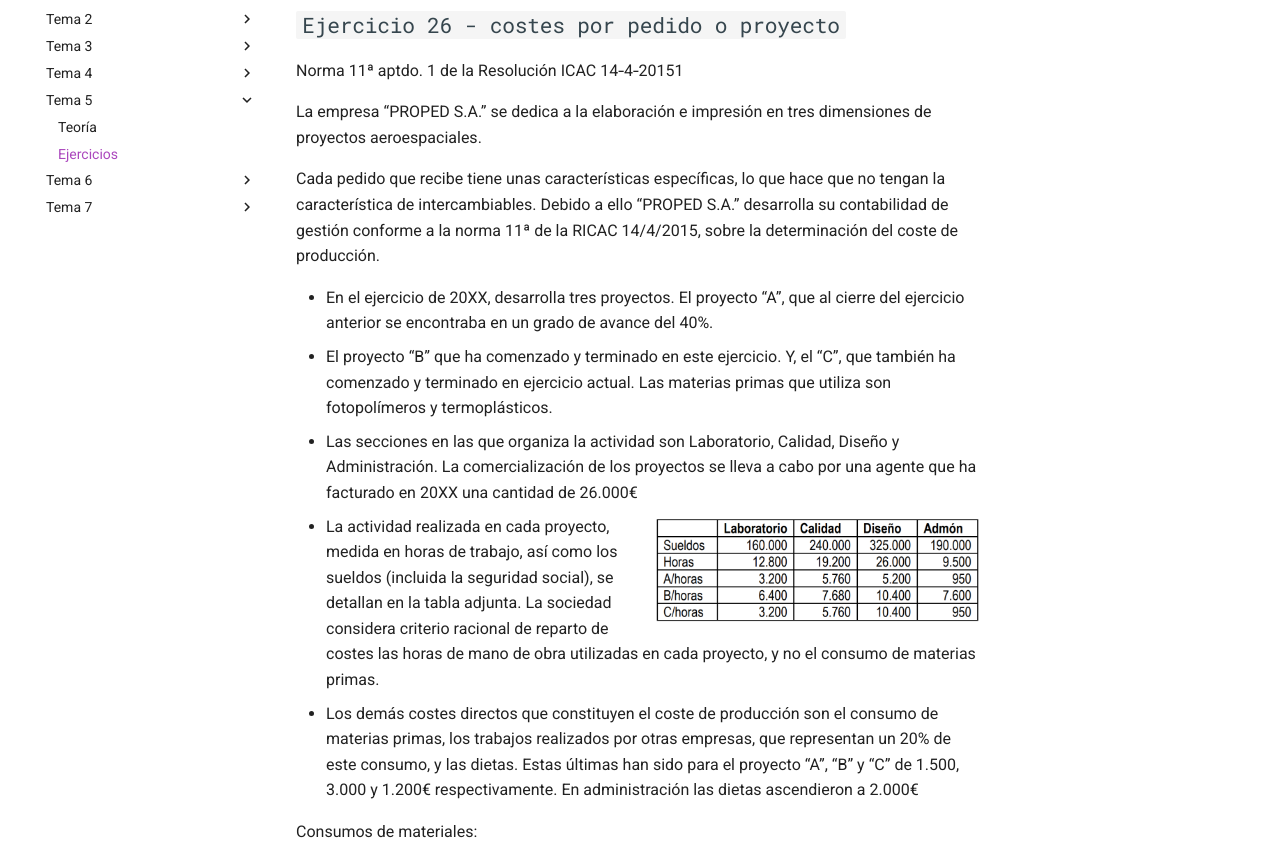
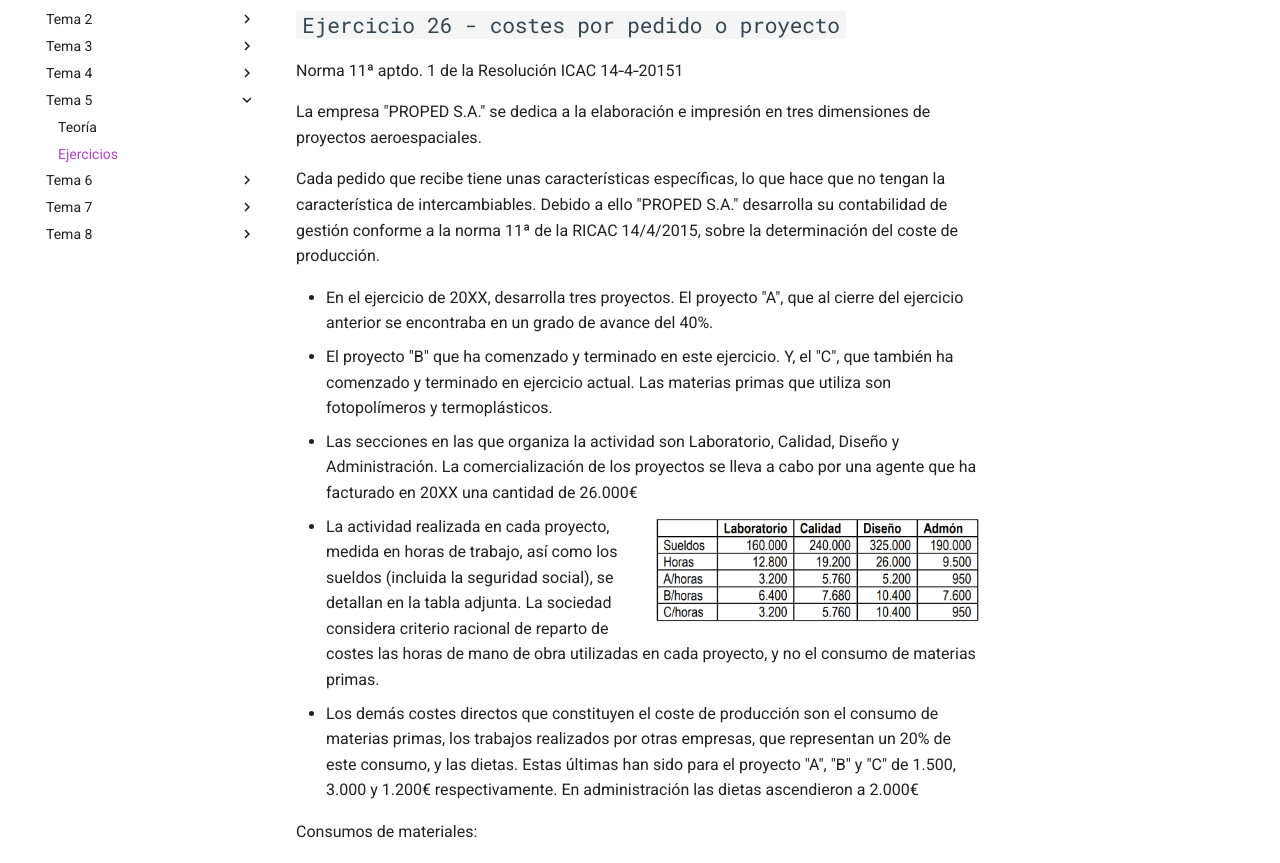
Before and after one commit to team-ittade/gest, an MkDocs documentation site: the page built from docs/tema-5/ejercicios.md, in a window 1280 px wide and 1400 px high. Shown: the part 173-1036 px from the top of the window. Built offline with MkDocs 1.6.1 and Material for MkDocs 9.7.7, drawn with Linux system fonts in a browser that asks for light colours; comment, search, counter and statistics services are not loaded.

Commit message:
2021-05-10 - tema 8 + ejercicios 33 y 34

```diff
--- a/docs/tema-5/ejercicios.md
+++ b/docs/tema-5/ejercicios.md
@@ -4,15 +4,15 @@
 
 Norma 11ª aptdo. 1 de la Resolución ICAC 14‐4‐20151
 
-La empresa “PROPED S.A.” se dedica a la elaboración e impresión en tres dimensiones de proyectos aeroespaciales.
+La empresa "PROPED S.A." se dedica a la elaboración e impresión en tres dimensiones de proyectos aeroespaciales.
 
-Cada pedido que recibe tiene unas características específicas, lo que hace que no tengan la característica de intercambiables. Debido a ello “PROPED S.A.” desarrolla su contabilidad de gestión conforme a la norma 11ª de la RICAC 14/4/2015, sobre la determinación del coste de producción.
+Cada pedido que recibe tiene unas características específicas, lo que hace que no tengan la característica de intercambiables. Debido a ello "PROPED S.A." desarrolla su contabilidad de gestión conforme a la norma 11ª de la RICAC 14/4/2015, sobre la determinación del coste de producción.
 
-- En el ejercicio de 20XX, desarrolla tres proyectos. El proyecto “A”, que al cierre del ejercicio anterior se encontraba en un grado de avance del 40%.
-- El proyecto “B” que ha comenzado y terminado en este ejercicio. Y, el “C”, que también ha comenzado y terminado en ejercicio actual. Las materias primas que utiliza son fotopolímeros y termoplásticos.
+- En el ejercicio de 20XX, desarrolla tres proyectos. El proyecto "A", que al cierre del ejercicio anterior se encontraba en un grado de avance del 40%.
+- El proyecto "B" que ha comenzado y terminado en este ejercicio. Y, el "C", que también ha comenzado y terminado en ejercicio actual. Las materias primas que utiliza son fotopolímeros y termoplásticos.
 - Las secciones en las que organiza la actividad son Laboratorio, Calidad, Diseño y Administración. La comercialización de los proyectos se lleva a cabo por una agente que ha facturado en 20XX una cantidad de 26.000€
 - ![img](../images/tema-5/ejs/25/tabla-1.png){ align=right width=50% } La actividad realizada en cada proyecto, medida en horas de trabajo, así como los sueldos (incluida la seguridad social), se detallan en la tabla adjunta. La sociedad considera criterio racional de reparto de costes las horas de mano de obra utilizadas en cada proyecto, y no el consumo de materias primas.
-- Los demás costes directos que constituyen el coste de producción son el consumo de materias primas, los trabajos realizados por otras empresas, que representan un 20% de este consumo, y las dietas. Estas últimas han sido para el proyecto “A”, “B” y “C” de 1.500, 3.000 y 1.200€ respectivamente. En administración las dietas ascendieron a 2.000€
+- Los demás costes directos que constituyen el coste de producción son el consumo de materias primas, los trabajos realizados por otras empresas, que representan un 20% de este consumo, y las dietas. Estas últimas han sido para el proyecto "A", "B" y "C" de 1.500, 3.000 y 1.200€ respectivamente. En administración las dietas ascendieron a 2.000€
 
 Consumos de materiales:
 
--- a/mkdocs.yml
+++ b/mkdocs.yml
@@ -33,6 +33,9 @@
   - Tema 7:
       Teoría: tema-7/index.md
       Ejercicios: tema-7/ejercicios.md
+  - Tema 8:
+      Teoría: tema-8/index.md
+      Ejercicios: tema-8/ejercicios.md
 
 repo_name: team-ittade/gest
 repo_url: https://github.com/team-ittade/gest
```
Also changed, not shown: docs/tema-6/ejercicios.md (+3 -3 lines), docs/tema-8/ejercicios.md (added, +33 -0 lines), docs/tema-8/index.md (added, +42 -0 lines), tema-8/index.md (deleted, +0 -23 lines), docs/images/tema-8/ejs/33/solucion-1.png (added), docs/images/tema-8/ejs/34/solucion-1.png (added), docs/images/tema-8/ejs/34/solucion-2.png (added), docs/images/tema-8/ejs/34/solucion-3.png (added).
